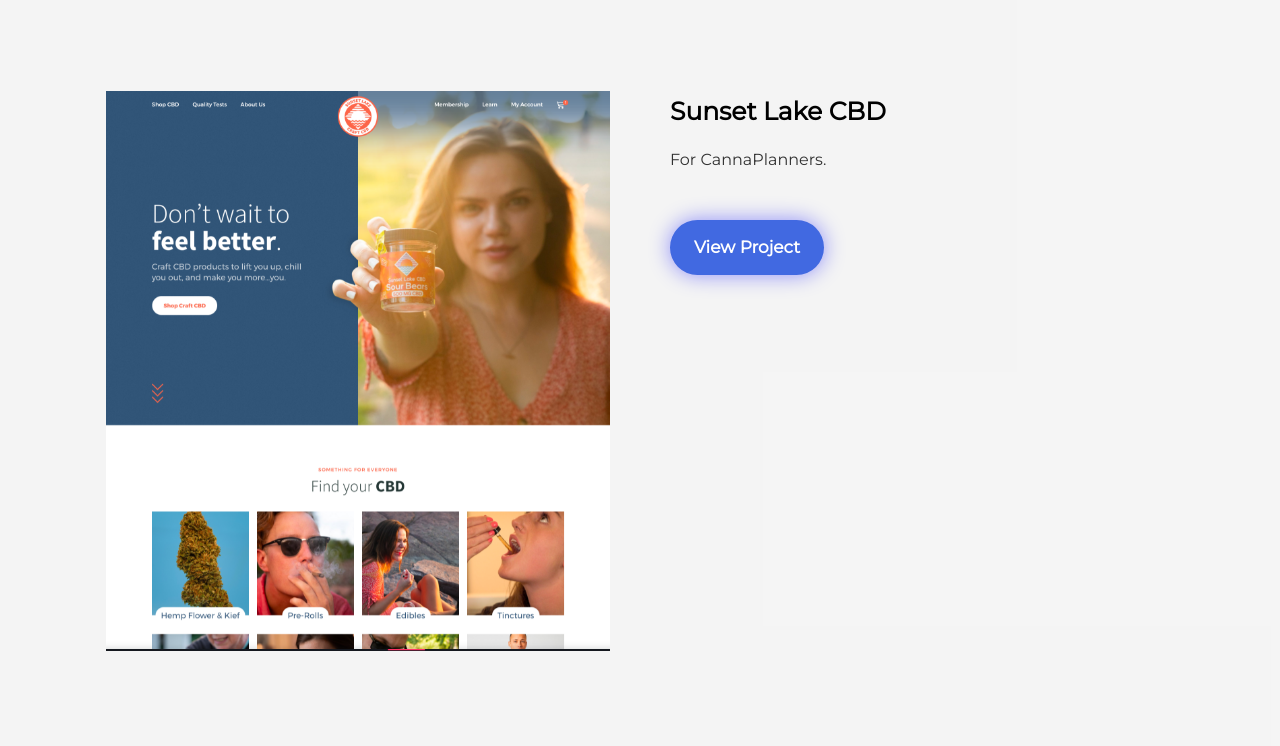
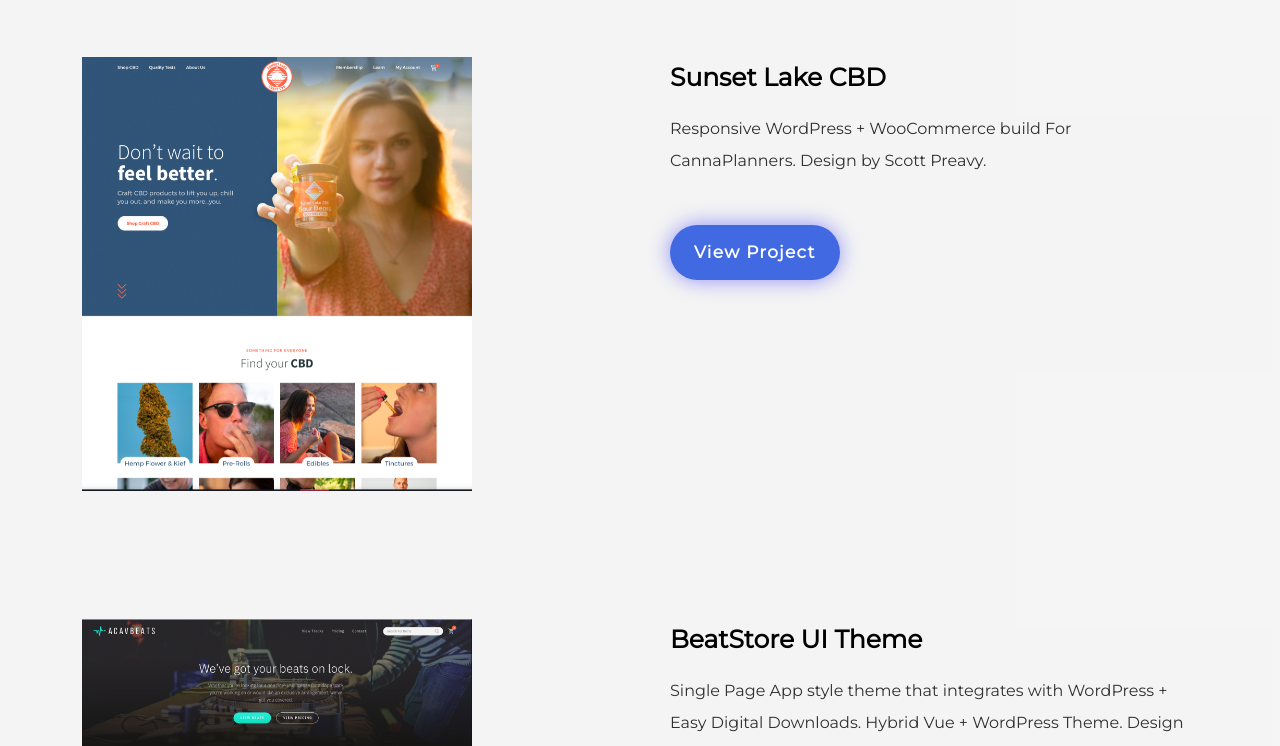
Before and after one commit to alexcavender/nextjs-alexcavender, a Next.js app: page / in a window 1280 px wide. Shown: the part 899-1645 px from the top of the page. Built offline with nearby package versions, Linux system fonts and the light colour scheme.

Commit message:
image sizing

```diff
--- a/components/project.js
+++ b/components/project.js
@@ -7,11 +7,11 @@
   return (
     <div className="project">
       <style jsx>{`
-      .project {
-        display: flex;
-        padding: 0 0 3rem 0;
-        flex-direction: column-reverse;
-      }
+        .project {
+          display: flex;
+          padding: 0 0 3rem 0;
+          flex-direction: column-reverse;
+        }
 
         @media(min-width: 800px) {
           .project {
@@ -21,7 +21,6 @@
         }
 
         .projectContent {
-
           width: 100%;
         }
 
@@ -31,15 +30,35 @@
             width: 50%;
           }
         }
+
+        .projectImage {
+          width: 100%;
+          margin-bottom: 1.5rem;
+          overflow: hidden;
+        }
+
+        @media(min-width:800px) {
+          .projectImage {
+            width: 50%;
+            margin-bottom: 0;
+
+          }
+
+          .projectImage a {
+
+            display: block;
+            max-width: 390px;
+            margin-left: ${imgSide == 'right' ? 'auto' : '0' };
+            margin-right: ${imgSide == 'right' ? '0' : 'auto' };
+          }
+        }
+
       `}</style>
       <div className="projectContent">
         <h3 className={projectStyles.projectHeading}>
           {name}
         </h3>
-        <p>
-        {description}
-        </p>
-
+        <p>{description}</p>
         <a
         href={link}
         target="_blank"
@@ -48,11 +67,11 @@
         >
         View Project
         </a>
-
       </div>
-      <div className={projectStyles.projectImage}>
+      <div className="projectImage">
         <a href={link} target="_blank" rel="noopener noreferrer">
           <Image
+            layout="responsive"
             className="project-image"
             src={imgSrc}
             height={imgHeight}
--- a/pages/index.js
+++ b/pages/index.js
@@ -37,7 +37,7 @@
           <h2>Recent Projects</h2>
           {/* <Project
             name="MMG"
-            description="MMG is a Black-led, non-binary-led global consultancy that centers on the principles of racial justice, LGBTQIA+ rights, transformative accountability, and gender equality in all that we do."
+            description="Design by Scott Preavy. MMG is a Black-led, non-binary-led global consultancy that centers on the principles of racial justice, LGBTQIA+ rights, transformative accountability, and gender equality in all that we do."
             link=""
             imgSrc="/images/MMG.png"
             imgWidth="754"
@@ -47,7 +47,7 @@
 
           <Project
             name="Sunset Lake CBD"
-            description="For CannaPlanners."
+            description="Responsive WordPress + WooCommerce build For CannaPlanners. Design by Scott Preavy."
             link="https://sunsetlakecbd.com/"
             imgSrc="/images/sunsetlake.png"
             imgWidth="748"
@@ -56,7 +56,7 @@
           />
           <Project
             name="BeatStore UI Theme"
-            description="Single Page App style theme that integrates with WordPress + Easy Digital Downloads. Hybrid Vue + WordPress Theme."
+            description="Single Page App style theme that integrates with WordPress + Easy Digital Downloads. Hybrid Vue + WordPress Theme. Design by Scott Preavy."
             link="https://acav.beatstore.co/"
             imgSrc="/images/ui-theme.png"
             imgWidth="748"
--- a/styles/global.scss
+++ b/styles/global.scss
@@ -28,6 +28,7 @@
 p {
   opacity: .8;
   font-size: 1rem;
+  line-height: 2;
 }
 
 h1,
--- a/styles/project.module.scss
+++ b/styles/project.module.scss
@@ -1,13 +1,3 @@
 .projectHeading {
   font-size: 25px;
 }
-
-.projectImage {
-  width: 100%;
-  margin-bottom: 1.5rem;
-
-  @media(min-width:800px) {
-    width: 50%;
-    margin-bottom: 0;
-  }
-}
--- a/styles/utils.module.scss
+++ b/styles/utils.module.scss
@@ -1,12 +1,10 @@
 $breakpointLg: '800px';
 
-
 .container {
-  max-width: 1100px;
-  padding: 0 1rem;
+  max-width: 1180px;
+  padding: 0 2rem;
   margin: 0 auto;
 }
-
 
 .heading2Xl {
   font-size: 2.5rem;
@@ -74,7 +72,7 @@
   @media(min-width: $breakpointLg) {
     display: grid;
     grid-template-columns: repeat(2, 1fr);
-    padding: 200px 0;
+    padding: 180px 0;
     text-align: left;
   }
 }
@@ -118,6 +116,7 @@
   display: inline-block;
   font-size: 17px;
   font-weight: 700;
+  letter-spacing: 1.3px;
   padding: 14px 24px;
   margin-top: 2rem;
   text-decoration: none;
```
